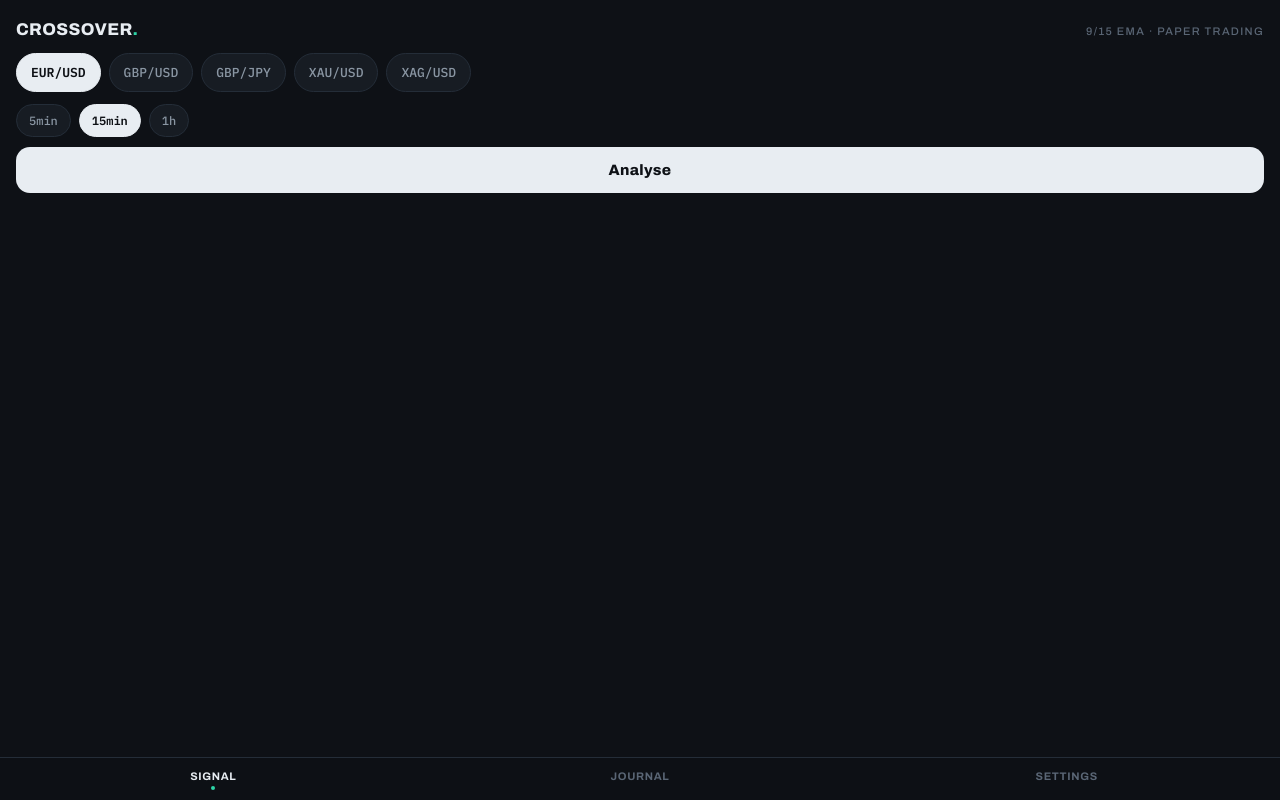
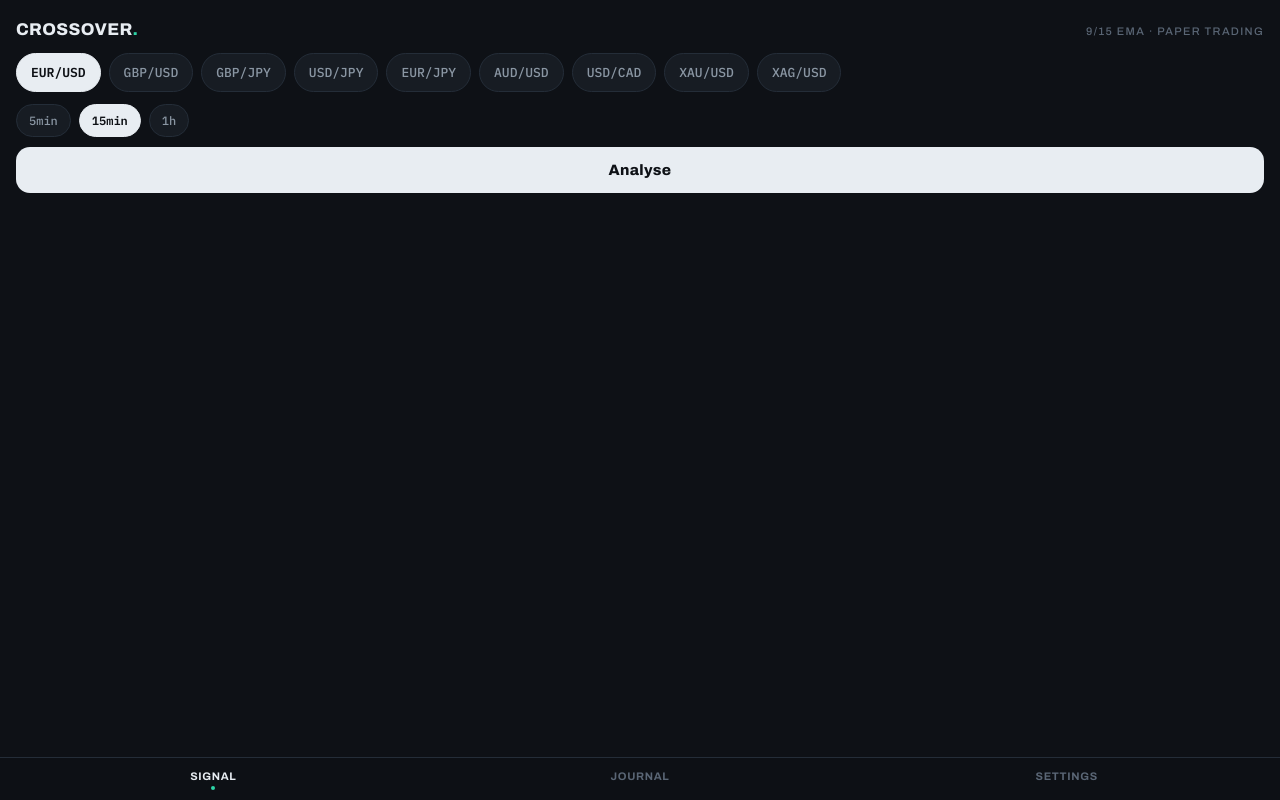
Before and after one commit to Razziqbal/trading-app, a plain HTML site: page index.html in a window 1280 px wide. Drawn offline with Linux system fonts and the light colour scheme.

Commit message:
Update index.html

```diff
--- a/index.html
+++ b/index.html
@@ -200,6 +200,10 @@ const PAIRS = [
   { sym:'EUR/USD', dp:5, pip:0.0001, unit:'pips' },
   { sym:'GBP/USD', dp:5, pip:0.0001, unit:'pips' },
   { sym:'GBP/JPY', dp:3, pip:0.01,   unit:'pips' },
+  { sym:'USD/JPY', dp:3, pip:0.01,   unit:'pips' },
+  { sym:'EUR/JPY', dp:3, pip:0.01,   unit:'pips' },
+  { sym:'AUD/USD', dp:5, pip:0.0001, unit:'pips' },
+  { sym:'USD/CAD', dp:5, pip:0.0001, unit:'pips' },
   { sym:'XAU/USD', dp:2, pip:0.1,    unit:'pts'  },
   { sym:'XAG/USD', dp:3, pip:0.01,   unit:'pts'  }
 ];
```
